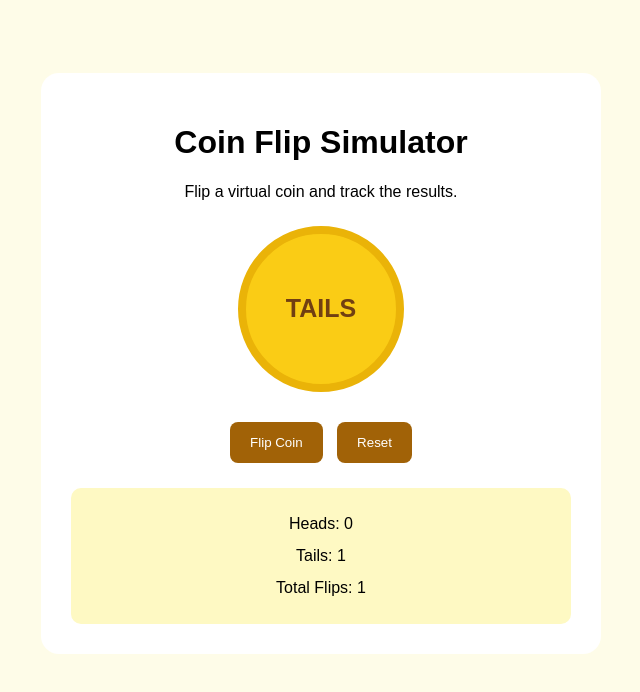
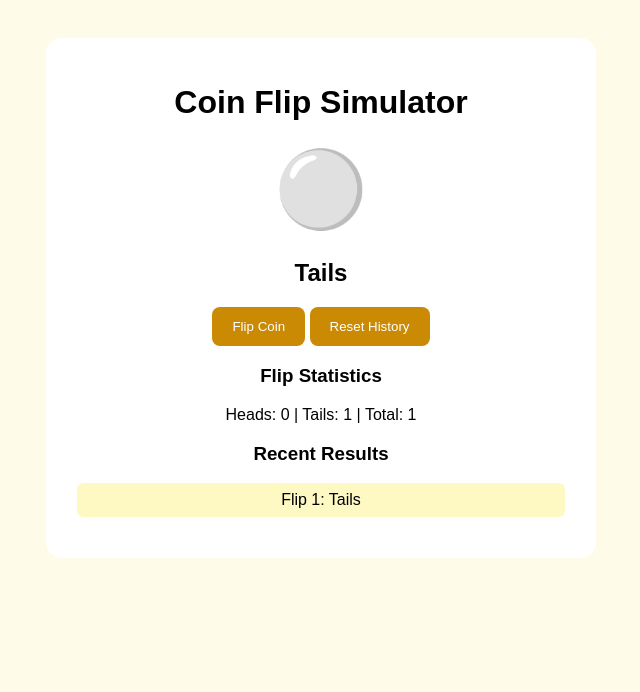
Before and after one commit to ameliacross/coin-flip-simulator, a plain HTML site: page index.html in a window 1280 px wide. Both pictures are taken after a click on the button "Flip Coin". Shown: the whole page, without its empty margins (319-959 px from the left). Drawn offline with Linux system fonts and the light colour scheme.

Commit message:
Add coin flip result history

```diff
--- a/index.html
+++ b/index.html
@@ -2,48 +2,58 @@
 <html lang="en">
 <head>
 <meta charset="UTF-8">
-<meta name="viewport" content="width=device-width, initial-scale=1.0">
+<meta name="viewport" content="width=device-width,initial-scale=1">
 <title>Coin Flip Simulator</title>
 <style>
-body{font-family:Arial;background:#fefce8;padding:25px;text-align:center}
-main{max-width:500px;margin:40px auto;background:white;padding:30px;border-radius:18px}
-#coin{width:150px;height:150px;margin:25px auto;background:#facc15;border:8px solid #eab308;border-radius:50%;display:grid;place-items:center;font-size:25px;font-weight:bold;color:#713f12}
-button{background:#a16207;color:white;padding:13px 20px;border:0;border-radius:8px;margin:5px;cursor:pointer}
-.stats{background:#fef9c3;padding:20px;border-radius:10px;margin-top:20px;line-height:2}
+body{font-family:Arial;background:#fefce8;text-align:center;padding:30px}
+main{max-width:500px;margin:auto;background:white;padding:25px;border-radius:16px}
+#coin{font-size:75px;margin:25px}
+button{background:#ca8a04;color:white;border:0;padding:12px 20px;border-radius:8px;cursor:pointer}
+#history{list-style:none;padding:0}
+#history li{padding:8px;background:#fef9c3;margin:6px;border-radius:6px}
 </style>
 </head>
 <body>
 <main>
 <h1>Coin Flip Simulator</h1>
-<p>Flip a virtual coin and track the results.</p>
-<div id="coin">FLIP</div>
+<div id="coin">🪙</div>
+<h2 id="result">Ready to flip?</h2>
 <button onclick="flip()">Flip Coin</button>
-<button onclick="reset()">Reset</button>
-<div class="stats">
-Heads: <span id="heads">0</span><br>
-Tails: <span id="tails">0</span><br>
-Total Flips: <span id="total">0</span>
-</div>
+<button onclick="resetHistory()">Reset History</button>
+<h3>Flip Statistics</h3>
+<p id="stats">Heads: 0 | Tails: 0</p>
+<h3>Recent Results</h3>
+<ul id="history"></ul>
 </main>
 <script>
-let heads=0,tails=0;
-function render(){
- document.getElementById("heads").textContent=heads;
- document.getElementById("tails").textContent=tails;
- document.getElementById("total").textContent=heads+tails;
-}
+let history=[];
 function flip(){
- const result=Math.random()<0.5?"HEADS":"TAILS";
- if(result==="HEADS")heads++;
- else tails++;
- document.getElementById("coin").textContent=result;
+ const result=Math.random()<0.5?"Heads":"Tails";
+ history.unshift(result);
+ document.getElementById("coin").textContent=result==="Heads"?"🟡":"⚪";
+ document.getElementById("result").textContent=result;
  render();
 }
-function reset(){
- heads=tails=0;
- document.getElementById("coin").textContent="FLIP";
+function render(){
+ const heads=history.filter(x=>x==="Heads").length;
+ const tails=history.length-heads;
+ document.getElementById("stats").textContent=
+ "Heads: "+heads+" | Tails: "+tails+" | Total: "+history.length;
+ const list=document.getElementById("history");
+ list.innerHTML="";
+ history.slice(0,10).forEach((x,i)=>{
+  const li=document.createElement("li");
+  li.textContent="Flip "+(history.length-i)+": "+x;
+  list.appendChild(li);
+ });
+}
+function resetHistory(){
+ history=[];
+ document.getElementById("result").textContent="Ready to flip?";
+ document.getElementById("coin").textContent="🪙";
  render();
 }
+render();
 </script>
 </body>
 </html>
```
